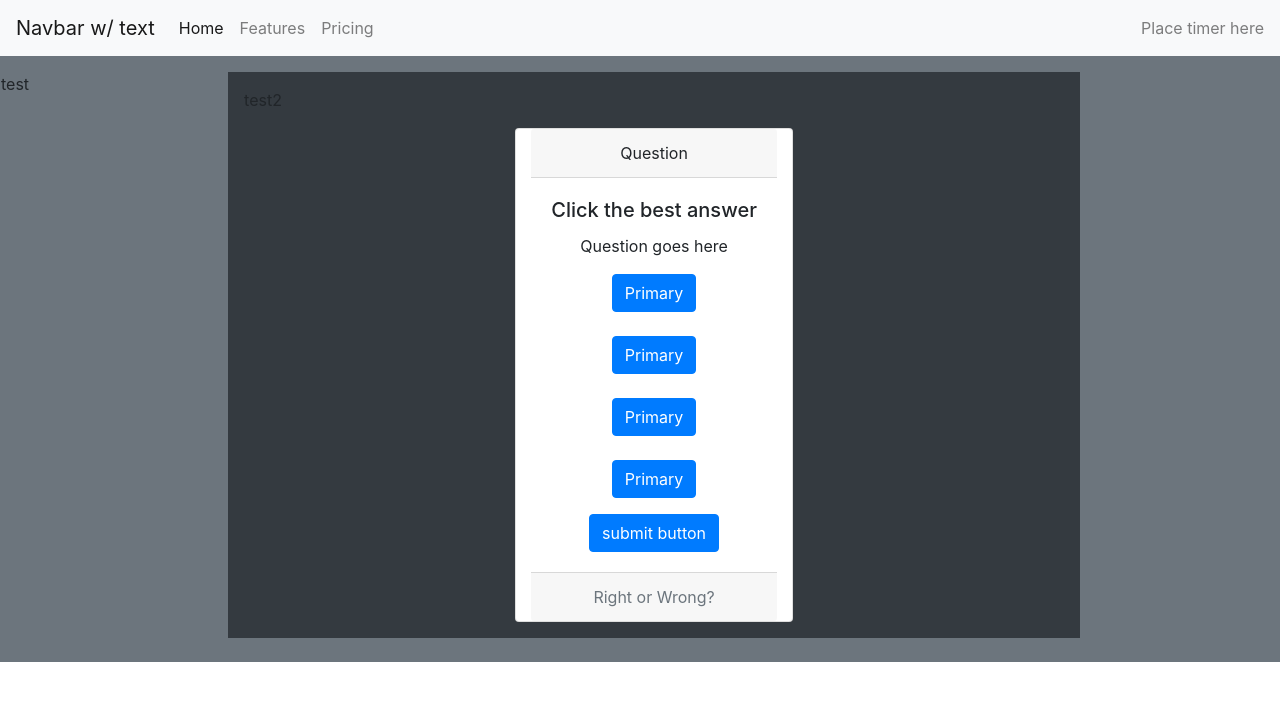
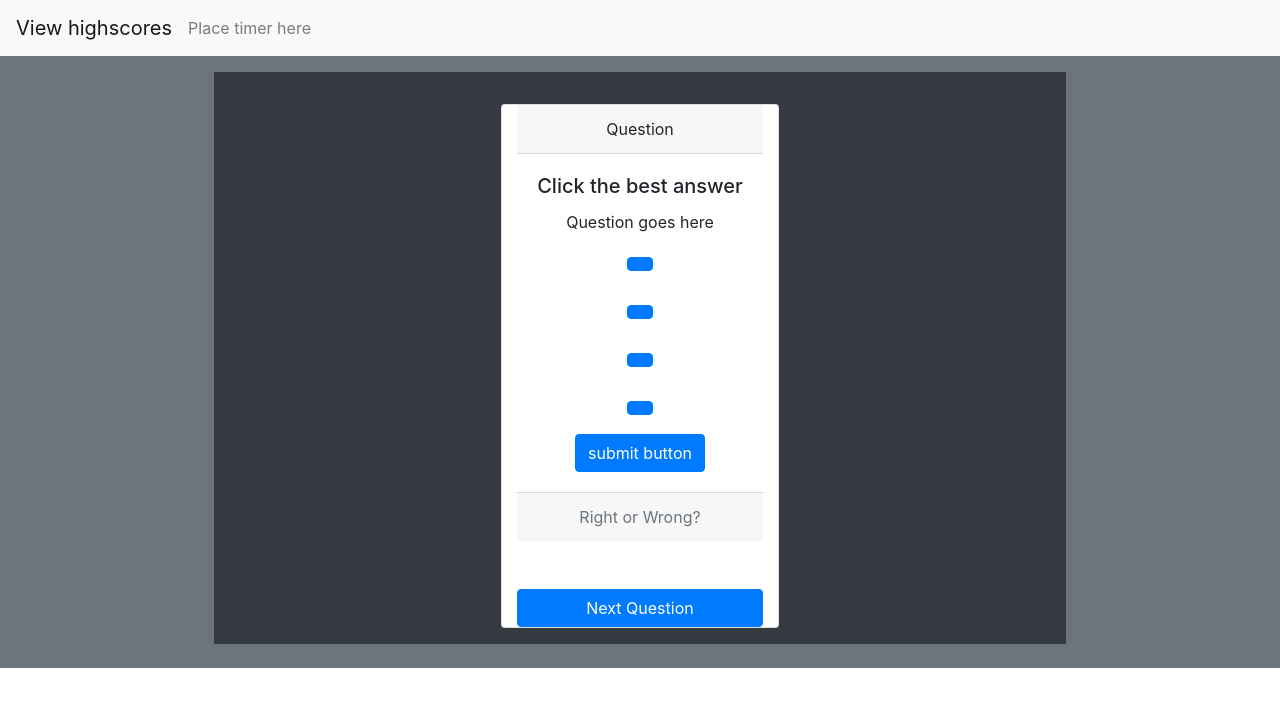
Before and after one commit to halowe94/coding_quiz, a plain HTML site: page index.html in a window 1280 px wide. Drawn offline with nearby package versions, Linux system fonts and the light colour scheme.

Commit message:
added more functionality ot buttons and updated buttons in html with ids

```diff
--- a/index.html
+++ b/index.html
@@ -5,26 +5,14 @@
     <meta name="viewport" content="width=device-width, initial-scale=1.0">
     <title>Document</title>
     <link rel="stylesheet" href="https://stackpath.bootstrapcdn.com/bootstrap/4.5.0/css/bootstrap.min.css" integrity="sha384-9aIt2nRpC12Uk9gS9baDl411NQApFmC26EwAOH8WgZl5MYYxFfc+NcPb1dKGj7Sk" crossorigin="anonymous">
-    <link rel="stylesheet" type="style/css" href="script.js">
+    <link rel="stylesheet" type="style/css" href="style.css">
 </head>
 <!--Start Nav Bar-->
 <nav class="navbar navbar-expand-lg navbar-light bg-light">
-    <a class="navbar-brand" href="#">Navbar w/ text</a>
+    <a class="navbar-brand" href="#">View highscores</a>
     <button class="navbar-toggler" type="button" data-toggle="collapse" data-target="#navbarText" aria-controls="navbarText" aria-expanded="false" aria-label="Toggle navigation">
       <span class="navbar-toggler-icon"></span>
     </button>
-    <div class="collapse navbar-collapse" id="navbarText">
-      <ul class="navbar-nav mr-auto">
-        <li class="nav-item active">
-          <a class="nav-link" href="#">Home <span class="sr-only">(current)</span></a>
-        </li>
-        <li class="nav-item">
-          <a class="nav-link" href="#">Features</a>
-        </li>
-        <li class="nav-item">
-          <a class="nav-link" href="#">Pricing</a>
-        </li>
-      </ul>
       <span class="navbar-text" id="timer">
         Place timer here
       </span>
@@ -35,10 +23,10 @@
 <body>
     <!--Start main div-->
     <div class="row p-3 mb-2 bg-secondary">
-        <p>test</p>
+        <p></p>
         <!--Container-->
         <div class="p-3 mb-2 bg-dark mx-auto col-lg-8">
-            <p>test2</p>
+            <p></p>
             <!--Question row-->
             <div class="row">
                 <div class="mx-auto">
@@ -50,28 +38,31 @@
                         </div>
                         <div class="card-body">
                           <h5 class="card-title">Click the best answer</h5>
-                            <p>Question goes here</p>
+                            <p id="questions">Question goes here</p>
 
                           <!--Begin Answer Buttons-->
                           <p class="card-text">
-                            <button type="button" class="btn btn-primary">Primary</button>
+                            <button type="button" class="btn btn-primary" id="button-1"></button>
                             <br>
                             <br>
-                            <button type="button" class="btn btn-primary">Primary</button>
+                            <button type="button" class="btn btn-primary" id="button-2"></button>
                             <br>
                             <br>
-                            <button type="button" class="btn btn-primary">Primary</button>
+                            <button type="button" class="btn btn-primary" id = "button-3"></button>
                             <br>
                             <br>
-                            <button type="button" class="btn btn-primary">Primary</button>
+                            <button type="button" class="btn btn-primary" id = "button-4"></button>
                         </p>
                         <!--End Answer Buttons-->
 
                           <a href="#" class="btn btn-primary" id="submit">submit button</a>
                         </div>
-                        <div class="card-footer text-muted" id="results">
-                          Right or Wrong?
-                        </div>
+                          <div class="card-footer text-muted" id="results">
+                            Right or Wrong?
+                          </div>
+                          <br>
+                            <br>
+                            <button type="button" class="btn btn-primary">Next Question</button>
                       </div>
 
                   </div>
@@ -87,6 +78,9 @@
     </div>
     <!--End -->
 
+  <!--JS link-->
+  <script type="stylesheet" href="script.js"></script>
+
 <!--JS link for bootstrap-->
 <script src="https://code.jquery.com/jquery-3.5.1.slim.min.js" integrity="sha384-DfXdz2htPH0lsSSs5nCTpuj/zy4C+OGpamoFVy38MVBnE+IbbVYUew+OrCXaRkfj" crossorigin="anonymous"></script>
 <script src="https://cdn.jsdelivr.net/npm/popper.js@1.16.0/dist/umd/popper.min.js" integrity="sha384-Q6E9RHvbIyZFJoft+2mJbHaEWldlvI9IOYy5n3zV9zzTtmI3UksdQRVvoxMfooAo" crossorigin="anonymous"></script>
```
Also changed, not shown: script.js (+38 -0 lines), 1 other file.
